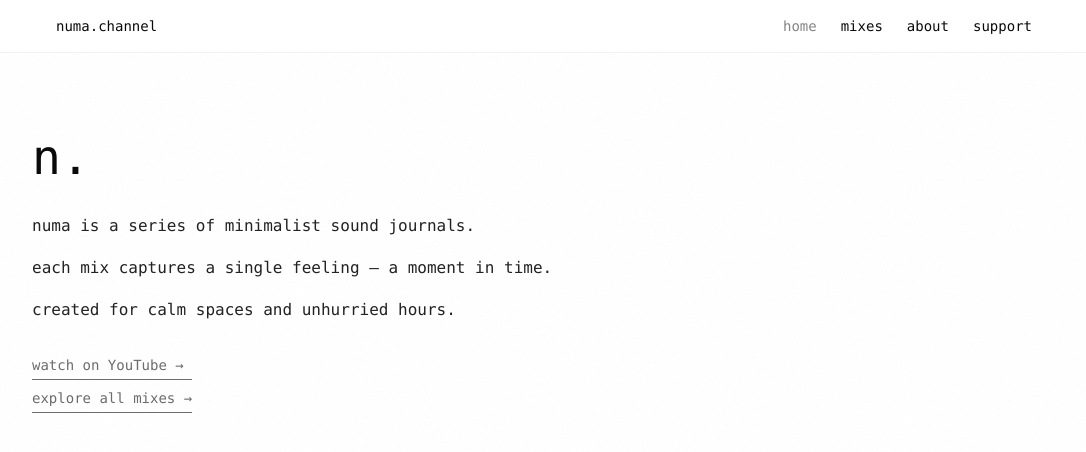
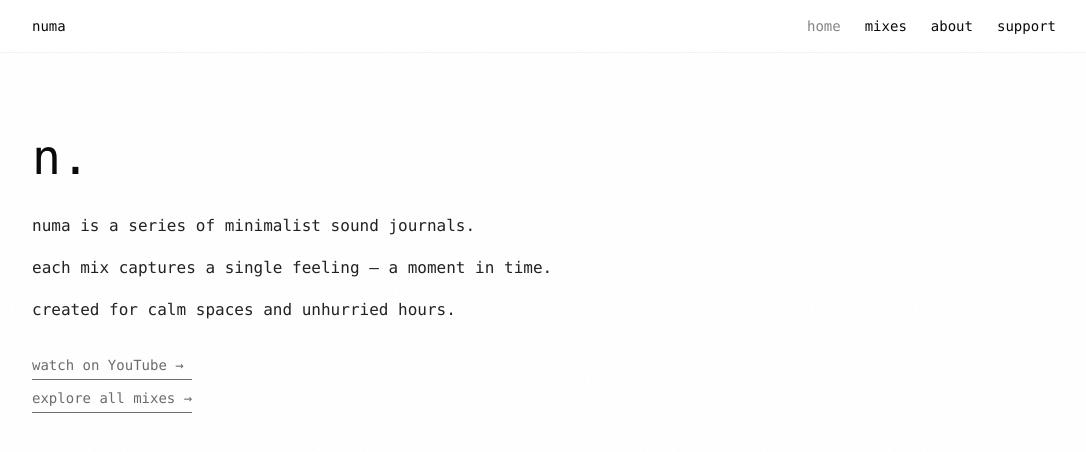
Before and after one commit to cristianbgp/numa, an Astro site in the folder website/: page / in a window 1280 px wide. Shown: the whole page, without its empty margins (96-1182 px from the left). Built offline with nearby package versions, Linux system fonts and the light colour scheme; Astro itself is replaced by a stand-in of ours.

Commit message:
Prepare website

```diff
--- a/website/src/components/Navbar.astro
+++ b/website/src/components/Navbar.astro
@@ -7,9 +7,9 @@ const currentPath = Astro.url.pathname;
 <nav
   class="fixed top-0 left-0 right-0 z-50 backdrop-blur-sm bg-background/80 border-b border-border/50"
 >
-  <div class="max-w-5xl mx-auto px-6 py-4 flex justify-between items-center">
+  <div class="max-w-5xl mx-auto px-6 lg:px-0 py-4 flex justify-between items-center">
     <a href="/" class="text-sm font-medium hover:opacity-70 transition-opacity">
-      numa.channel
+      numa
     </a>
 
     <!-- Mobile Menu -->
```
